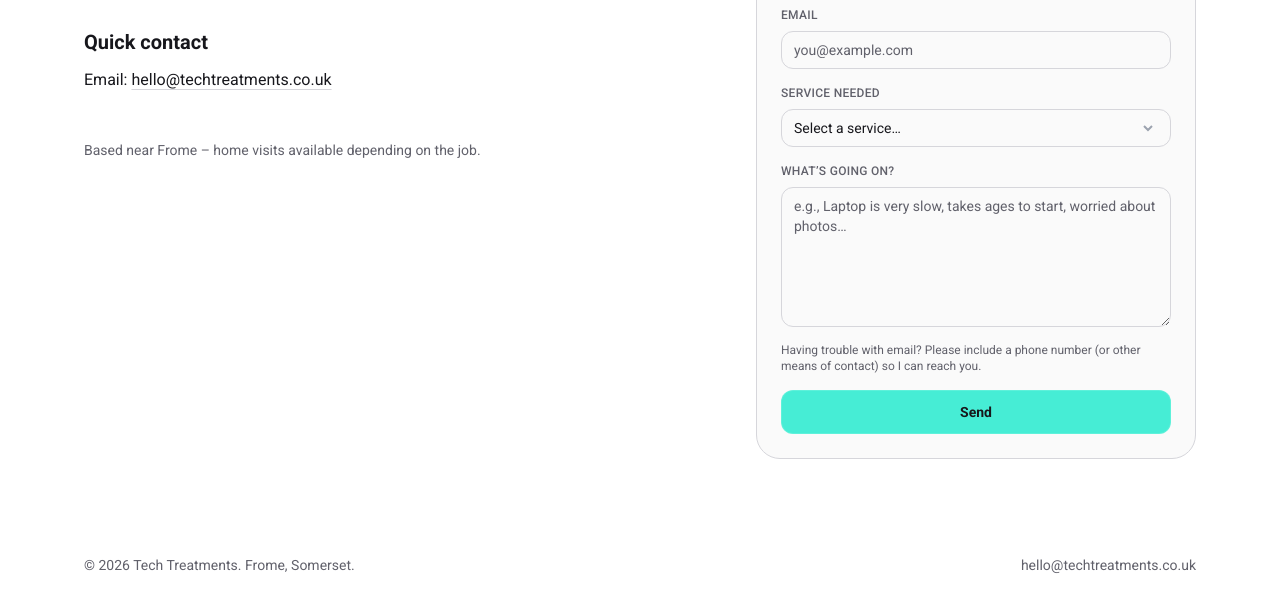
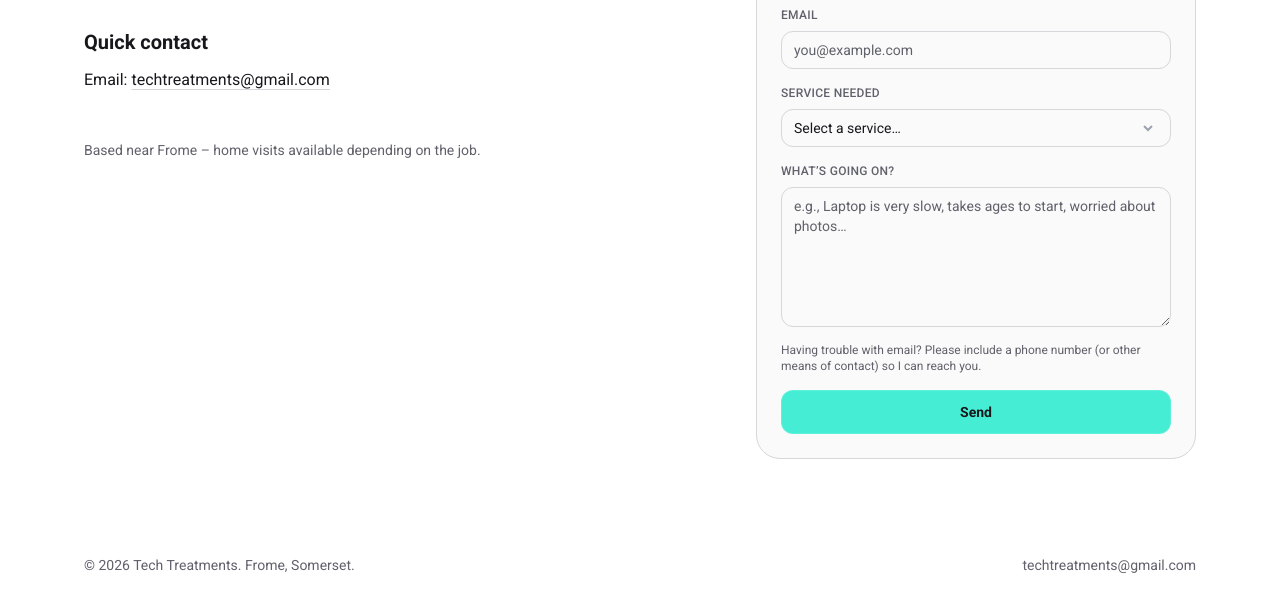
Before and after one commit to bluesky2006/tech-treatments, a Next.js app: page /contact in a window 1280 px wide. Shown: the part 340-944 px from the top of the page. Built offline with nearby package versions, Linux system fonts and the light colour scheme.

Commit message:
update contact email addresses to use techtreatments@gmail.com

```diff
--- a/app/contact/actions.ts
+++ b/app/contact/actions.ts
@@ -49,8 +49,8 @@ export async function sendContactEmail(formData: FormData) {
     }
 
     const apiKey = process.env.RESEND_API_KEY;
-    const to = process.env.CONTACT_TO_EMAIL;
-    const from = process.env.CONTACT_FROM_EMAIL;
+    const to = "techtreatments@gmail.com";
+    const from = "techtreatments@gmail.com";
 
     if (!apiKey || !to || !from) {
       return { ok: false, error: "Email is not configured on the server yet." } as const;
--- a/app/contact/page.tsx
+++ b/app/contact/page.tsx
@@ -32,9 +32,9 @@ export default function ContactPage() {
                   Email:{" "}
                   <a
                     className="underline decoration-border underline-offset-4 hover:text-foreground/80"
-                    href="mailto:hello@techtreatments.co.uk"
+                    href="mailto:techtreatments@gmail.com"
                   >
-                    hello@techtreatments.co.uk
+                    techtreatments@gmail.com
                   </a>
                 </p>
                 <p className="mt-12 text-sm text-muted">
--- a/components/SiteFooter.tsx
+++ b/components/SiteFooter.tsx
@@ -7,8 +7,8 @@ export default function SiteFooter() {
         <div className="flex flex-wrap items-center justify-between gap-4">
           <p>© {new Date().getFullYear()} Tech Treatments. Frome, Somerset.</p>
           <p className="flex flex-wrap gap-2">
-            <a className="hover:text-zinc-100" href="mailto:hello@techtreatments.co.uk">
-              hello@techtreatments.co.uk
+            <a className="hover:text-zinc-100" href="mailto:techtreatments@gmail.com">
+              techtreatments@gmail.com
             </a>
           </p>
         </div>
```
